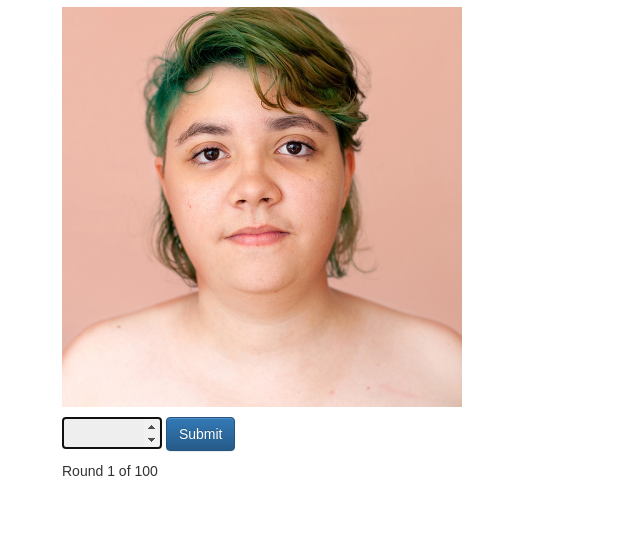
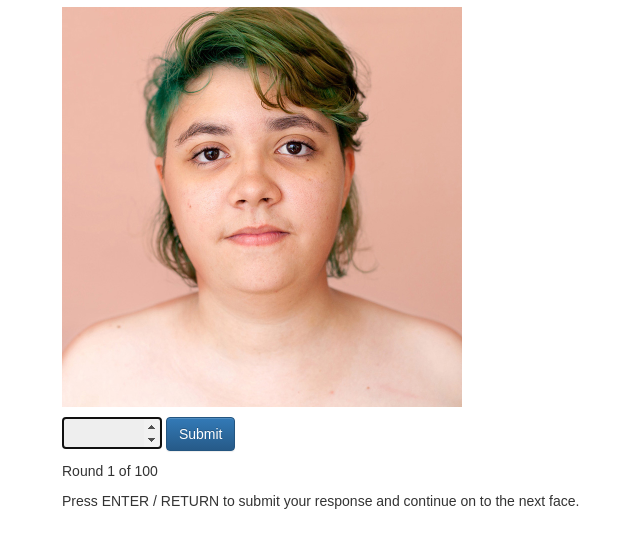
Before and after one commit to suchow/faceage-js, a plain HTML site: page index.html in a window 1280 px wide. Shown: the part 143-690 px from the top of the page, without its empty margins (8-648 px from the left). Drawn offline with nearby package versions, Linux system fonts and the light colour scheme.

Commit message:
Update instructions

```diff
--- a/index.html
+++ b/index.html
@@ -38,6 +38,7 @@
                 <input type="number" id="age" min="0" max="100" class="ageField" autofocus />
                 <input type="submit" name="Submit" class="btn btn-primary btn-md" id="next-face" role="button"/>
                 <p>Round <span id="trial-number">1</span> of <span id="num-trials"></span></p>
+                <p>Press ENTER / RETURN to submit your response and continue on to the next face.</p>
             </p>
         </div>
 
```
